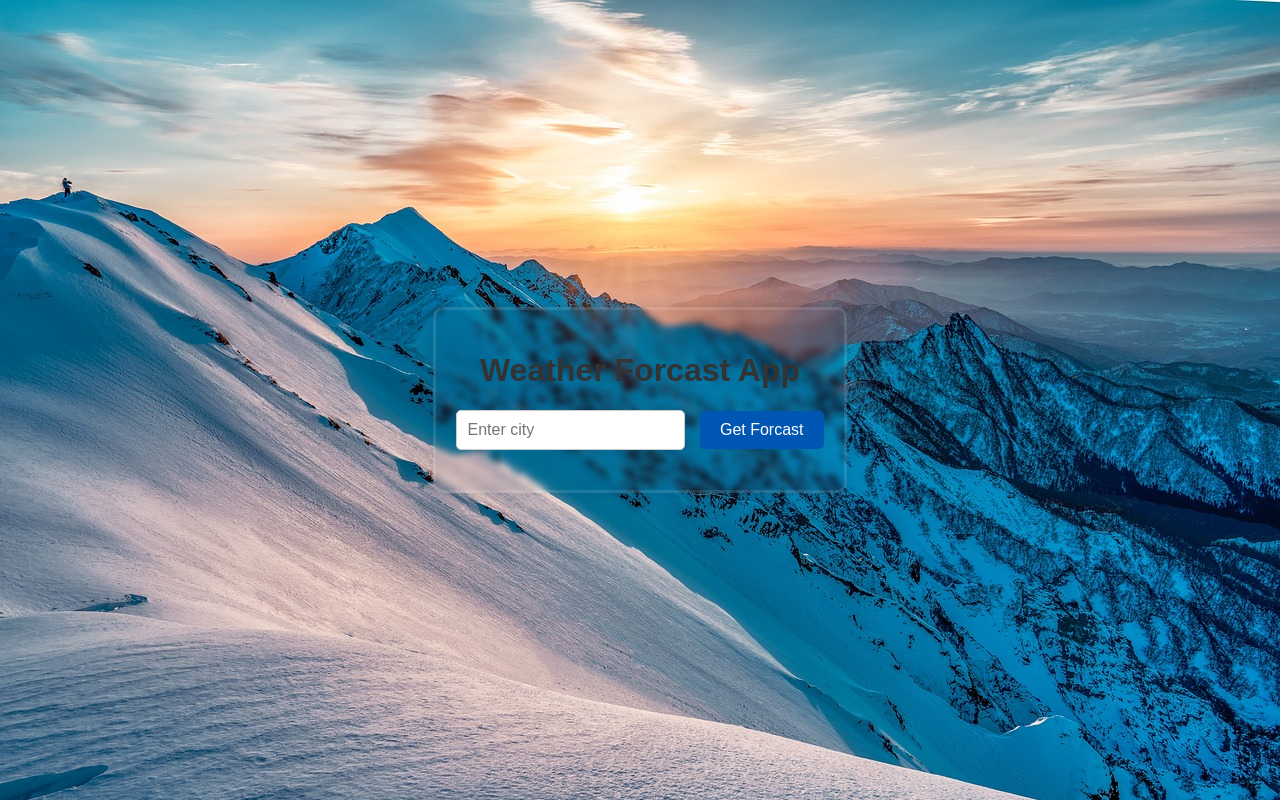
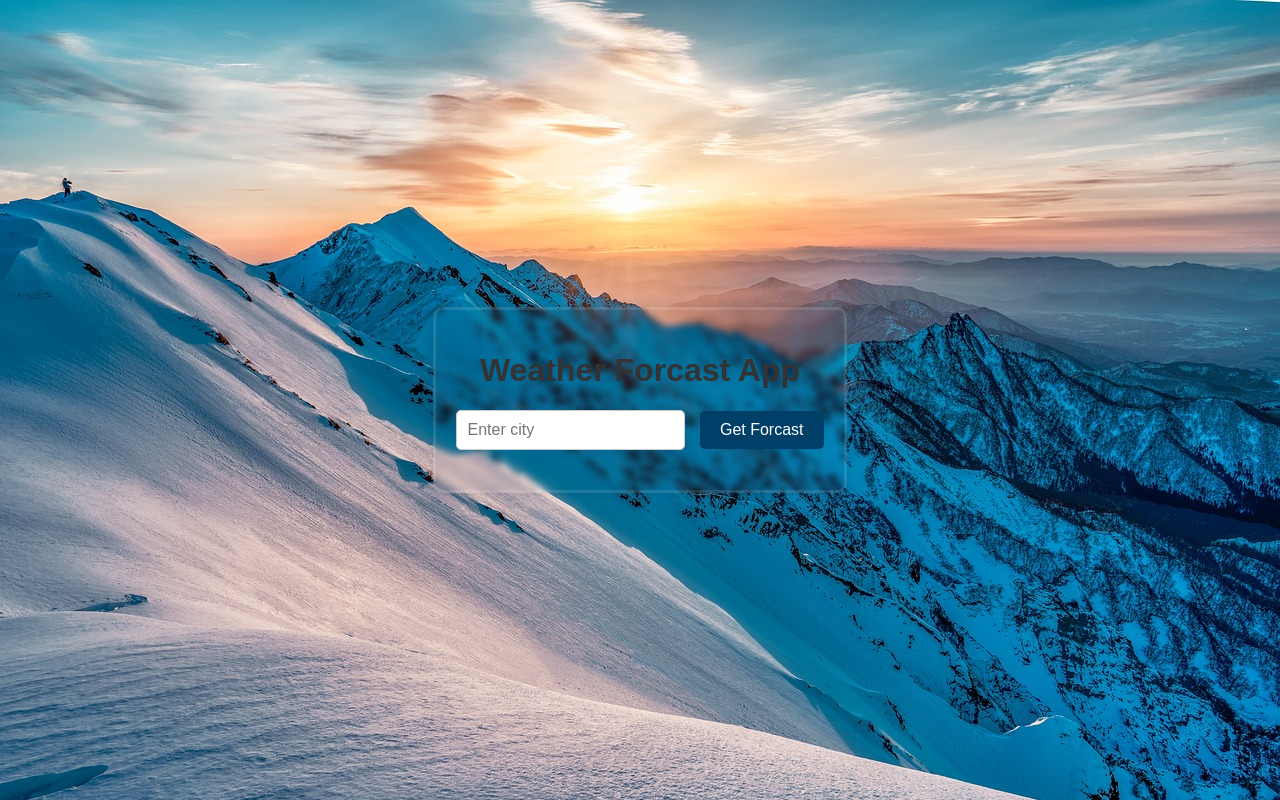
Before and after one commit to jessiakosua/Weather, a plain HTML site: page index.html in a window 1280 px wide. In both pictures the pointer is over the button "Get Forcast". Drawn offline with Linux system fonts and the light colour scheme.

Commit message:
added color

```diff
--- a/style.css
+++ b/style.css
@@ -52,7 +52,7 @@ body {
   }
 
   button:hover {
-    background-color: #0056b3;
+    background-color: #003F68;
   }
 
   #weather-info {
```
